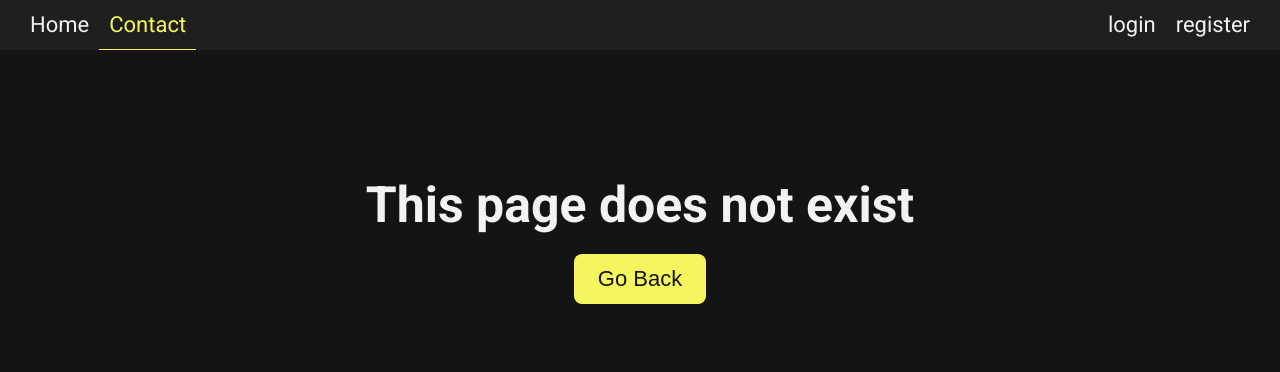
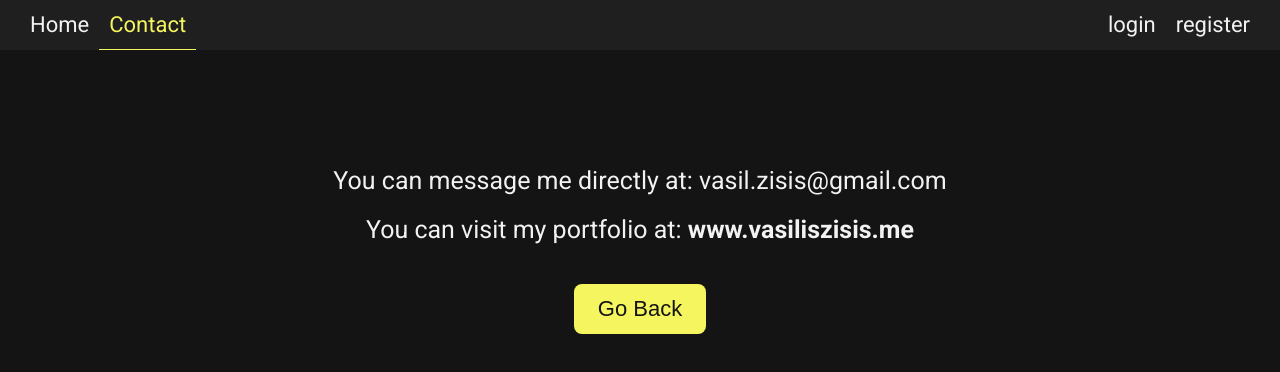
Before and after one commit to VasileiosZisis/workouttrackr-react-mongo, a React (Vite) app in the folder frontend/: page /contact in a window 1280 px wide. Shown: the top 372 px of the page. Built offline with nearby package versions, Linux system fonts and the light colour scheme.

Commit message:
added contact page

```diff
--- a/frontend/src/main.jsx
+++ b/frontend/src/main.jsx
@@ -30,6 +30,7 @@ import PrivateRoute from './components/PrivateRoute.jsx'
 import ForgotPassword from './pages/UsersModel/ForgotPassword.jsx'
 import ResetPassword from './pages/UsersModel/ResetPassword.jsx'
 import NotFound from './pages/NotFound.jsx'
+import Contact from './pages/Contact.jsx'
 import './index.css'
 
 const router = createBrowserRouter(
@@ -37,6 +38,7 @@ const router = createBrowserRouter(
     <Route path='/' element={<App />}>
       <Route index path='/' element={<HomePage />} />
       <Route path='*' element={<NotFound />} />
+      <Route path='/contact' element={<Contact />} />
       <Route path='/login' element={<Login />} />
       <Route path='/register' element={<Register />} />
       <Route path='/forgot-password' element={<ForgotPassword />} />
--- /dev/null
+++ b/frontend/src/pages/Contact.css
@@ -0,0 +1,39 @@
+.contact {
+  min-height: 50vh;
+  display: grid;
+  place-content: center;
+  text-align: center;
+}
+
+.contact > * {
+  margin-top: 1rem;
+}
+
+.contact__text {
+  color: var(--textWhite);
+}
+
+.contact__link {
+  color: var(--textWhite);
+  font-weight: 600;
+}
+
+.contact__link:where(:hover, :focus-visible) {
+  color: var(--icterine);
+}
+
+.contact__button {
+  margin-block: 1rem;
+  background-color: var(--icterine);
+  font-size: 1.1rem;
+  color: var(--night);
+  padding: 0.6rem 1.2rem;
+  border-radius: 8px;
+  display: inline-block;
+  text-align: center;
+}
+
+.contact__button:where(:hover, :focus-visible) {
+  background-color: var(--jet);
+  color: var(--textWhite);
+}
--- /dev/null
+++ b/frontend/src/pages/Contact.jsx
@@ -0,0 +1,42 @@
+import { Helmet } from 'react-helmet-async'
+import './Contact.css'
+
+const Contact = () => {
+  const goBack = e => {
+    e.preventDefault()
+    navigate(-1)
+  }
+
+  return (
+    <>
+      <Helmet>
+        <title>Contact</title>
+      </Helmet>
+      <main className='contact'>
+        <div>
+          <p className='contact__text'>
+            You can message me directly at: vasil.zisis@gmail.com
+          </p>
+        </div>
+        <div>
+          <p className='contact__text'>
+            You can visit my portfolio at:&#160;
+            <a
+              className='contact__link'
+              href='https://www.vasiliszisis.me/'
+              target='_blank'
+            >
+              www.vasiliszisis.me
+            </a>
+          </p>
+        </div>
+        <div>
+          <button className='contact__button' onClick={goBack}>
+            Go Back
+          </button>
+        </div>
+      </main>
+    </>
+  )
+}
+export default Contact
--- a/frontend/src/pages/ExercisesModel/ExerciseCreate.jsx
+++ b/frontend/src/pages/ExercisesModel/ExerciseCreate.jsx
@@ -76,7 +76,7 @@ const ExerciseCreate = () => {
   return (
     <>
       <Helmet>
-        <title>Create New Exercise</title>
+        <title>New Exercise</title>
       </Helmet>
       <main className='model'>
         <Link className='model__link-goBack' to={`/logs/${slugLog}`}>
--- a/frontend/src/pages/LogsModel/LogCreate.jsx
+++ b/frontend/src/pages/LogsModel/LogCreate.jsx
@@ -50,7 +50,7 @@ const LogCreate = () => {
   return (
     <>
       <Helmet>
-        <title>Create New Log</title>
+        <title>New Log</title>
       </Helmet>
       <main className='model'>
         <Link className='model__link-goBack' to='/logs'>
--- a/frontend/src/pages/PasessionsModel/PasessionsCreate.jsx
+++ b/frontend/src/pages/PasessionsModel/PasessionsCreate.jsx
@@ -106,7 +106,7 @@ const PasessionCreate = () => {
   return (
     <>
       <Helmet>
-        <title>Create New Session</title>
+        <title>New Session</title>
       </Helmet>
       <main className='model'>
         <Link
--- a/frontend/src/pages/WlsessionsModel/WlsessionCreate.jsx
+++ b/frontend/src/pages/WlsessionsModel/WlsessionCreate.jsx
@@ -100,7 +100,7 @@ const WlsessionCreate = () => {
   return (
     <>
       <Helmet>
-        <title>Create New Session</title>
+        <title>New Session</title>
       </Helmet>
       <main className='model'>
         <Link
```
